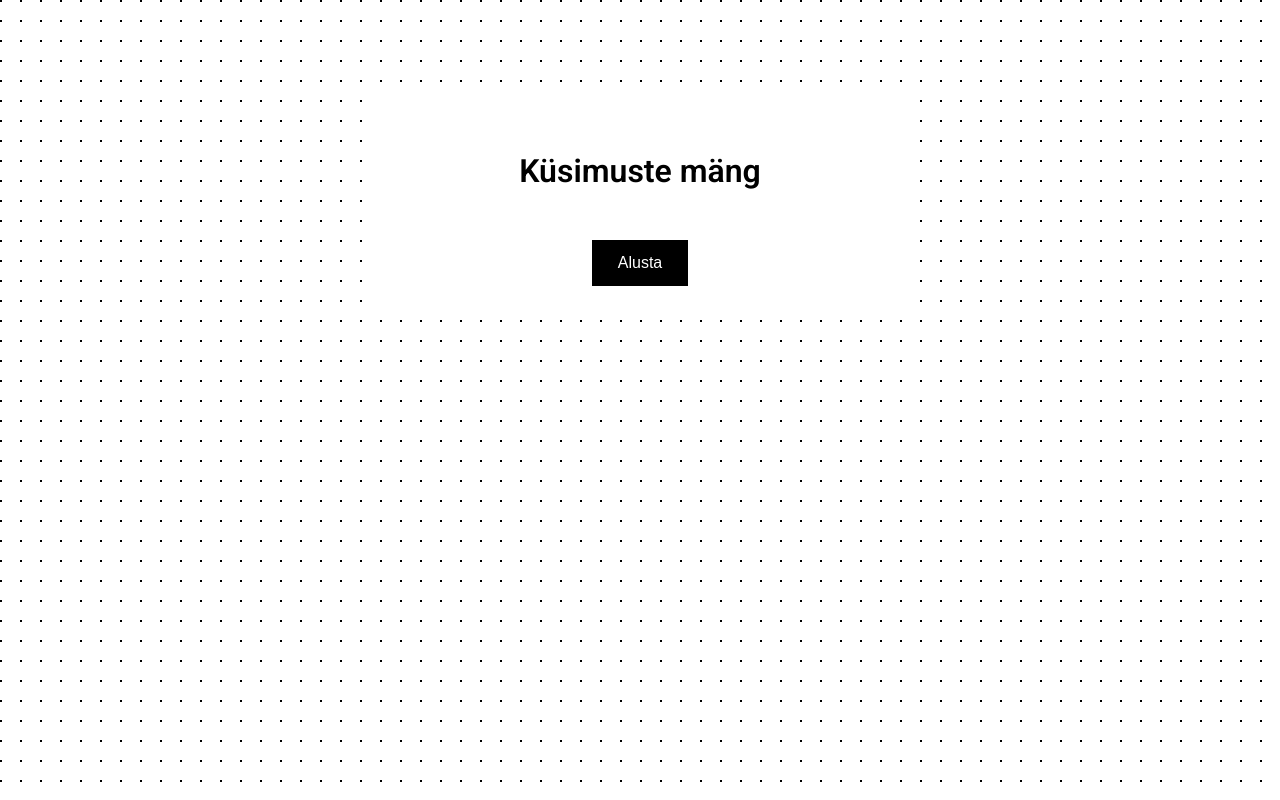
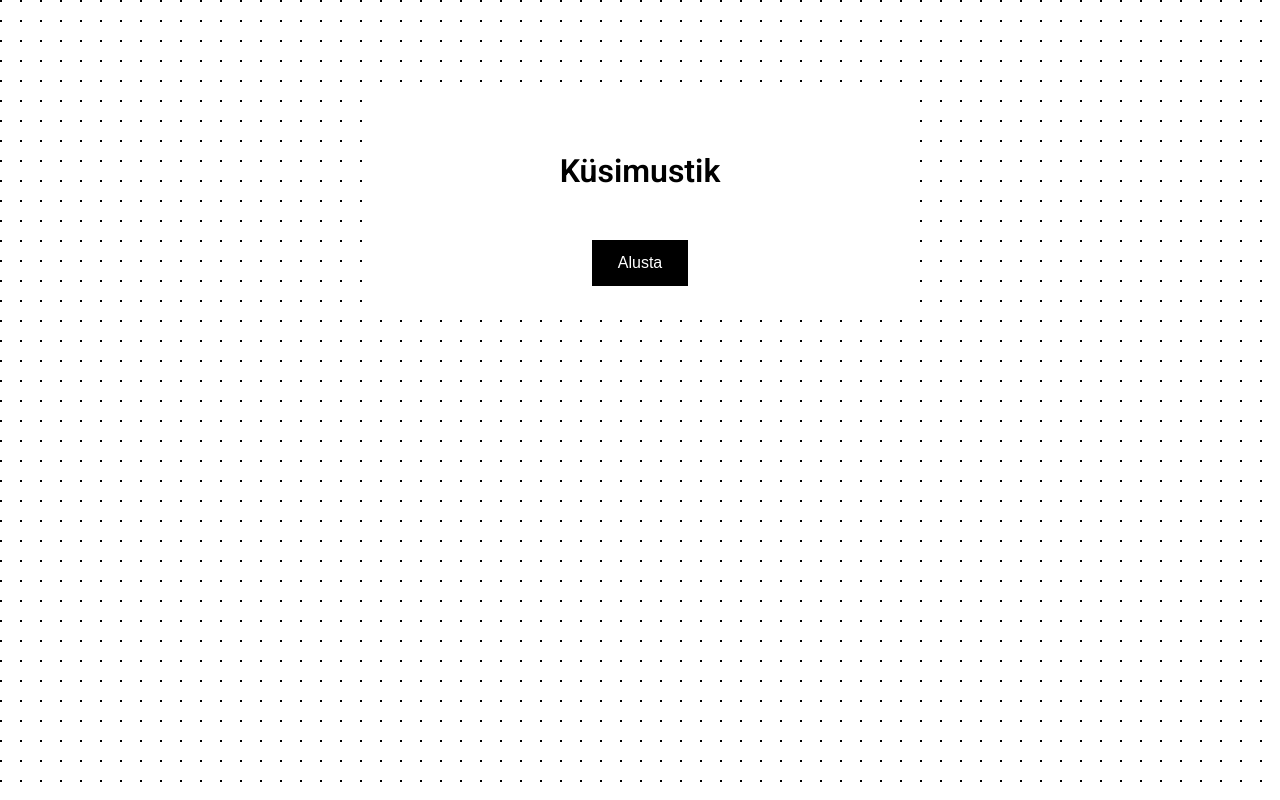
Before and after one commit to marguspollm/statistikaamet-task-2026, a React (Vite) app: page / in a window 1280 px wide. Built offline with nearby package versions, Linux system fonts and the light colour scheme.

Commit message:
Update page header

```diff
--- a/src/pages/QuizPage.tsx
+++ b/src/pages/QuizPage.tsx
@@ -30,7 +30,7 @@ function QuizPage() {
     <div className="page-container">
       {gameState.status === "start" && (
         <div className="start-container">
-          <h2>Küsimuste mäng</h2>
+          <h2>Küsimustik</h2>
           <button onClick={start}>Alusta</button>
         </div>
       )}
```
